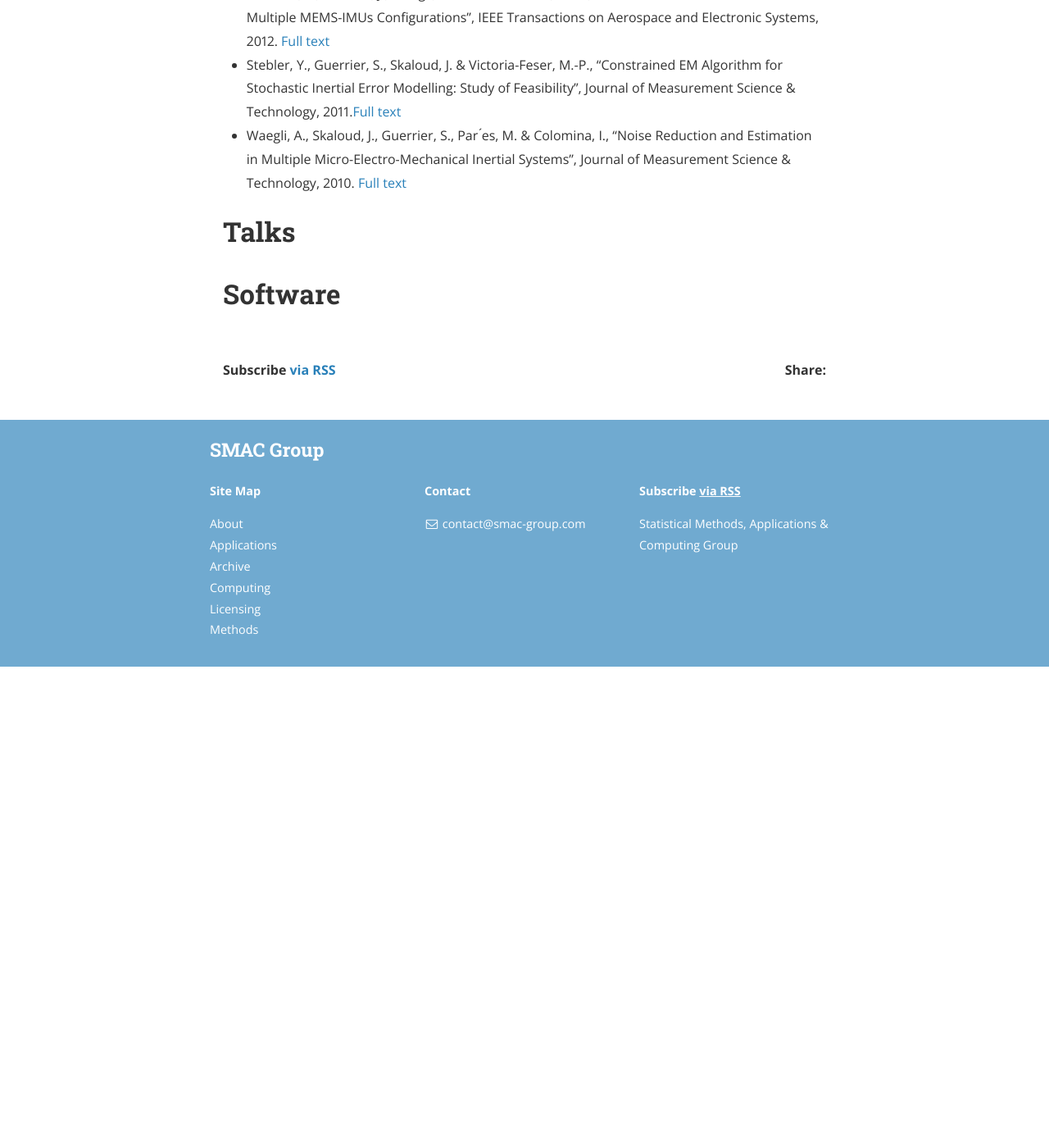
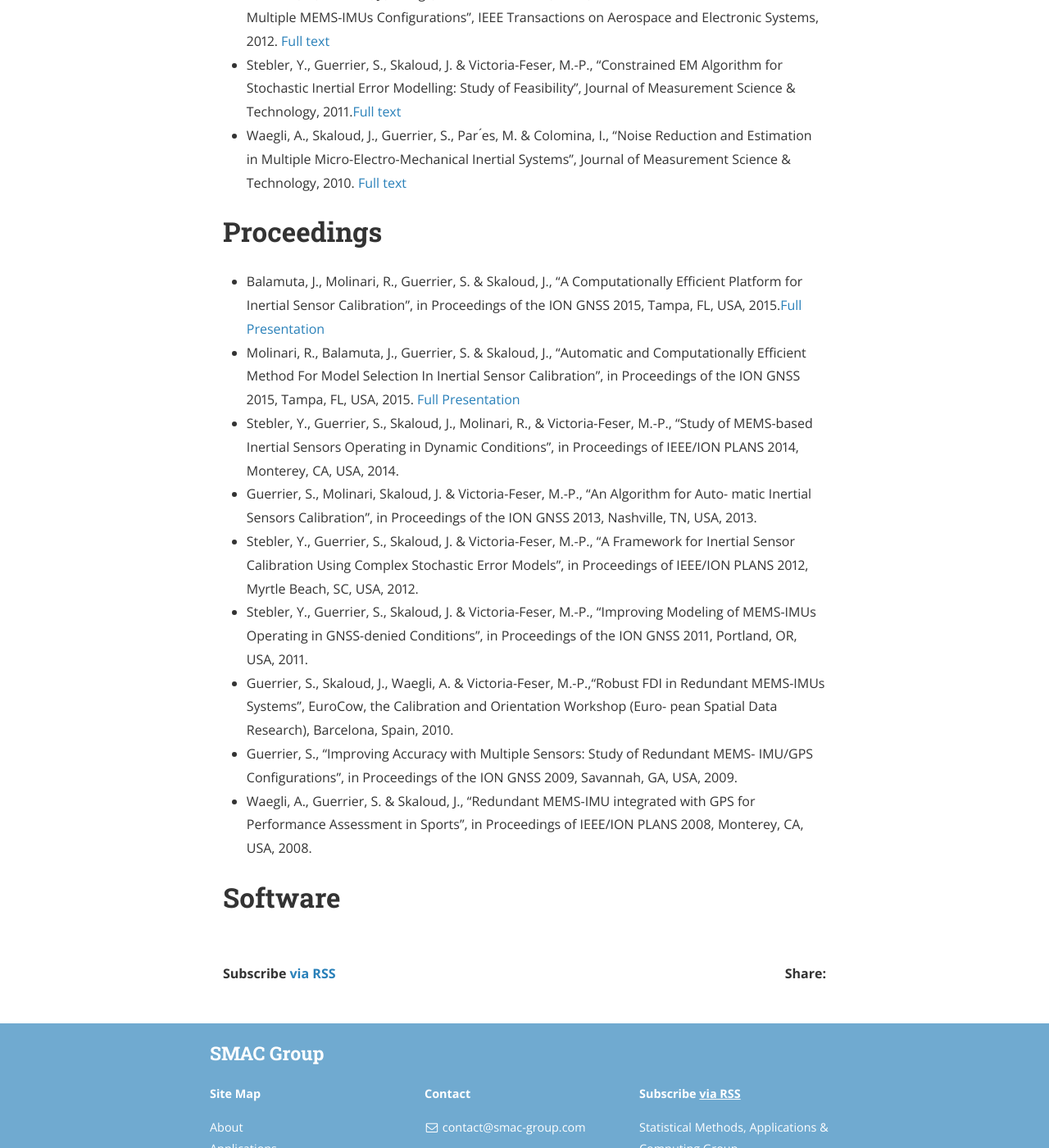
Before and after one commit to SMAC-Group/smac-group.github.io, a Jekyll site: the page built from applications/_posts/2015-11-14-modelling_inertial_sensors.markdown, in a window 1280 px wide and 1400 px high, scrolled down 1772 px. Shown: the whole window at 82% size. Built offline with Jekyll 4.4.1, drawn with Linux system fonts in a browser that asks for light colours; nearby versions of some CDN libraries; a style sheet for code colours, icons or effects is not loaded; before the commit the page ends 2585 px from its top, so only the background shows below that.

Commit message:
proceedings

```diff
--- a/applications/_posts/2015-11-14-modelling_inertial_sensors.markdown
+++ b/applications/_posts/2015-11-14-modelling_inertial_sensors.markdown
@@ -33,9 +33,15 @@ As an illustration, we also present here the results of an emulation study (see
 * Waegli, A., Skaloud, J., Guerrier, S., Par ́es, M. & Colomina, I., “Noise Reduction and Estimation in Multiple Micro-Electro-Mechanical Inertial Systems”, Journal of Measurement Science & Technology, 2010. [Full text](/assets/pdfs/GMWM.pdf)
 
 
-# Talks
-
-
-
+# Proceedings
+* Balamuta, J., Molinari, R., Guerrier, S. & Skaloud, J., “A Computationally Efficient Platform for Inertial Sensor Calibration”, in Proceedings of the ION GNSS 2015, Tampa, FL, USA, 2015.[Full Presentation](/assets/pdfs/gmwm_ion2015_part1.pdf)
+* Molinari, R., Balamuta, J., Guerrier, S. & Skaloud, J., “Automatic and Computationally Efficient Method For Model Selection In Inertial Sensor Calibration”, in Proceedings of the ION GNSS 2015, Tampa, FL, USA, 2015. [Full Presentation](/assets/pdfs/gmwm_ion2015_part2.pdf)
+* Stebler, Y., Guerrier, S., Skaloud, J., Molinari, R., & Victoria-Feser, M.-P., “Study of MEMS-based Inertial Sensors Operating in Dynamic Conditions”, in Proceedings of IEEE/ION PLANS 2014, Monterey, CA, USA, 2014.
+* Guerrier, S., Molinari, Skaloud, J. & Victoria-Feser, M.-P., “An Algorithm for Auto- matic Inertial Sensors Calibration”, in Proceedings of the ION GNSS 2013, Nashville, TN, USA, 2013.
+* Stebler, Y., Guerrier, S., Skaloud, J. & Victoria-Feser, M.-P., “A Framework for Inertial Sensor Calibration Using Complex Stochastic Error Models”, in Proceedings of IEEE/ION PLANS 2012, Myrtle Beach, SC, USA, 2012.
+* Stebler, Y., Guerrier, S., Skaloud, J. & Victoria-Feser, M.-P., “Improving Modeling of MEMS-IMUs Operating in GNSS-denied Conditions”, in Proceedings of the ION GNSS 2011, Portland, OR, USA, 2011.
+* Guerrier, S., Skaloud, J., Waegli, A. & Victoria-Feser, M.-P.,“Robust FDI in Redundant MEMS-IMUs Systems”, EuroCow, the Calibration and Orientation Workshop (Euro- pean Spatial Data Research), Barcelona, Spain, 2010.
+* Guerrier, S., “Improving Accuracy with Multiple Sensors: Study of Redundant MEMS- IMU/GPS Configurations”, in Proceedings of the ION GNSS 2009, Savannah, GA, USA, 2009.
+* Waegli, A., Guerrier, S. & Skaloud, J., “Redundant MEMS-IMU integrated with GPS for Performance Assessment in Sports”, in Proceedings of IEEE/ION PLANS 2008, Monterey, CA, USA, 2008.
 
 # Software
```
